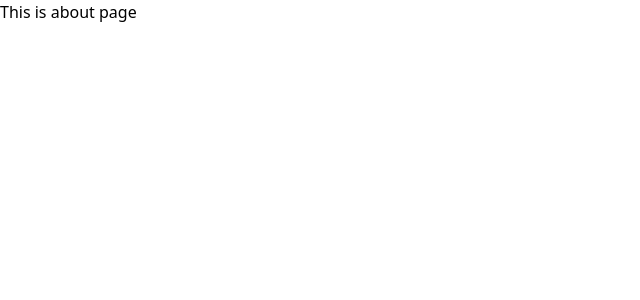
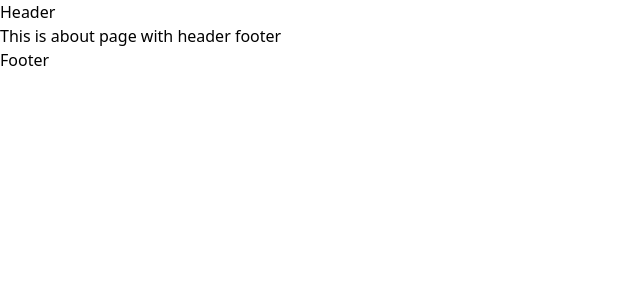
Before and after one commit to nayon117/my-nextjs-app, a Next.js app: page /about in a window 1280 px wide. Shown: the top 300 px of the page, without its empty margins (0-640 px from the left). Built offline with nearby package versions, Linux system fonts and the light colour scheme.

Commit message:
create grouping route

```diff
--- a/src/app/about/page.js
+++ b/src/app/(withLayout)/about/page.js
@@ -2,7 +2,7 @@
 const AboutPage = () => {
     return(
         <div>
-             <p> This is about page </p>
+             <p> This is about page with header footer </p>
         </div>
     )
 }
--- a/src/app/contact/page.js
+++ b/src/app/(withLayout)/contact/page.js
@@ -2,7 +2,7 @@
 const ContactPage = () => {
     return(
         <div>
-             <p> This is Contact page page </p>
+             <p> contact page with header footer </p>
         </div>
     )
 }
--- /dev/null
+++ b/src/app/(withLayout)/layout.js
@@ -0,0 +1,10 @@
+const Layout = ({ children }) => {
+  return (
+    <div>
+      <h1>Header</h1>
+      {children}
+      <h1>Footer</h1>
+    </div>
+  );
+};
+export default Layout;
```
